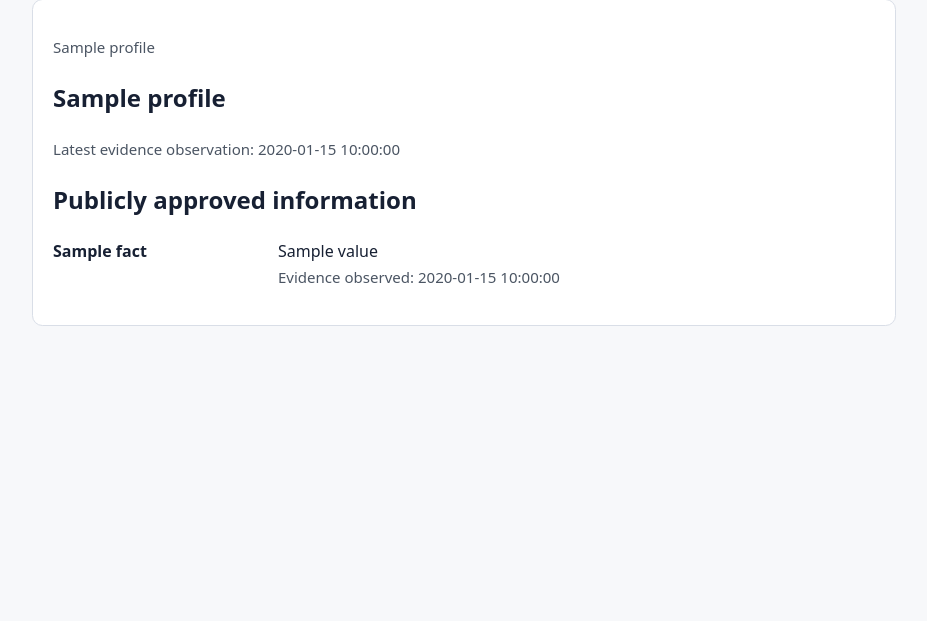
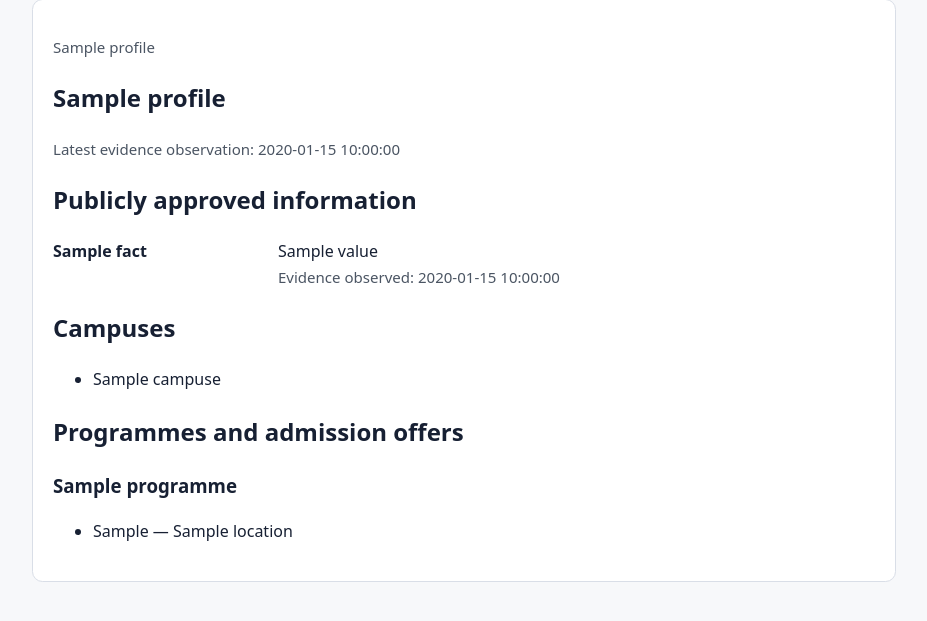
Before and after one commit to mattari20/listing-v2, a Laravel app: template resources/views/directory/show.blade.php in a window 1280 px wide. Shown: the part 79-700 px from the top of the page, without its empty margins (176-1103 px from the left). Run offline with Laravel 12, Linux system fonts and the light colour scheme; the template is opened without the code that fills it: most values are stand-ins (such as "Sample title", 1, 10 or a date in 2020); parts of the project's set-up code (start-up, migrations or seed data) failed here and were passed over.

Commit message:
Render governed campus and programme offers

```diff
--- a/resources/views/directory/show.blade.php
+++ b/resources/views/directory/show.blade.php
@@ -58,6 +58,37 @@
                 @endforeach
             </dl>
         @endif
+
+        @if (!empty($profile['catalogue']['campuses']) || !empty($profile['catalogue']['programmes']))
+            <section aria-labelledby="campuses-heading">
+                @if (!empty($profile['catalogue']['campuses']))
+                    <h2 id="campuses-heading">Campuses</h2>
+                    <ul>
+                        @foreach ($profile['catalogue']['campuses'] as $campus)
+                            <li>{{ $campus['name'] }}</li>
+                        @endforeach
+                    </ul>
+                @endif
+
+                @if (!empty($profile['catalogue']['programmes']))
+                    <h2 id="programmes-heading">Programmes and admission offers</h2>
+                    @foreach ($profile['catalogue']['programmes'] as $programme)
+                        <section>
+                            <h3>{{ $programme['name'] }}</h3>
+                            @if ($programme['offers'] !== [])
+                                <ul>
+                                    @foreach ($programme['offers'] as $offer)
+                                        <li>{{ $offer['admission_cycle'] }} — {{ $offer['location'] }}</li>
+                                    @endforeach
+                                </ul>
+                            @else
+                                <p>No currently published admission offers are available.</p>
+                            @endif
+                        </section>
+                    @endforeach
+                @endif
+            </section>
+        @endif
     </article>
 </main>
 </body>
```
